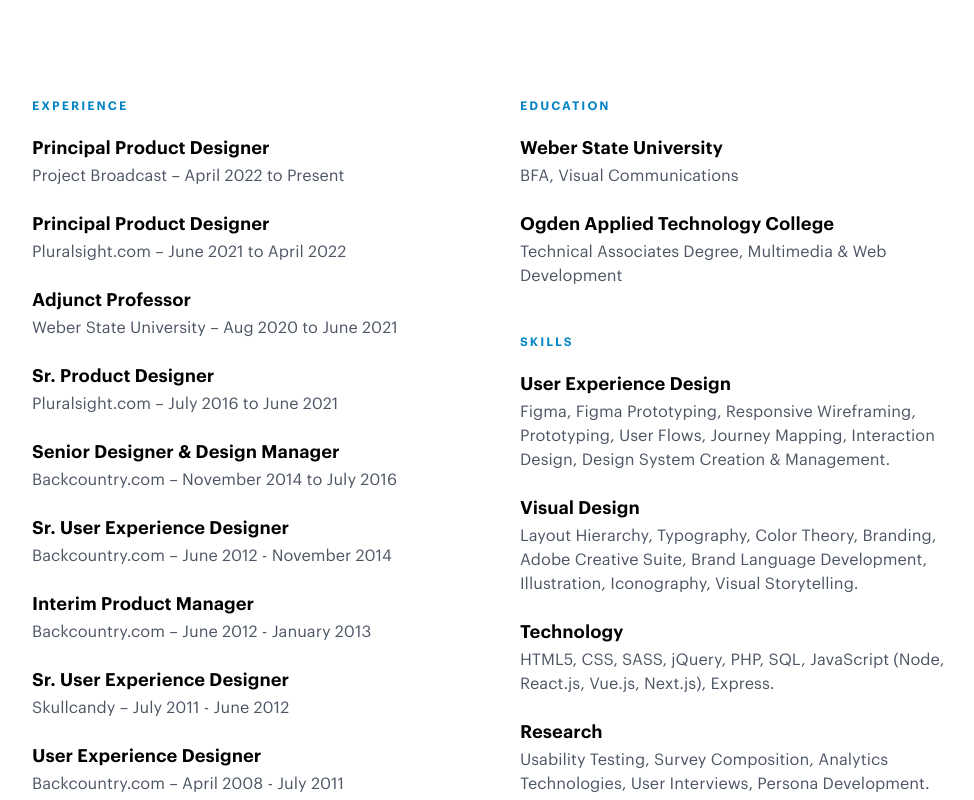
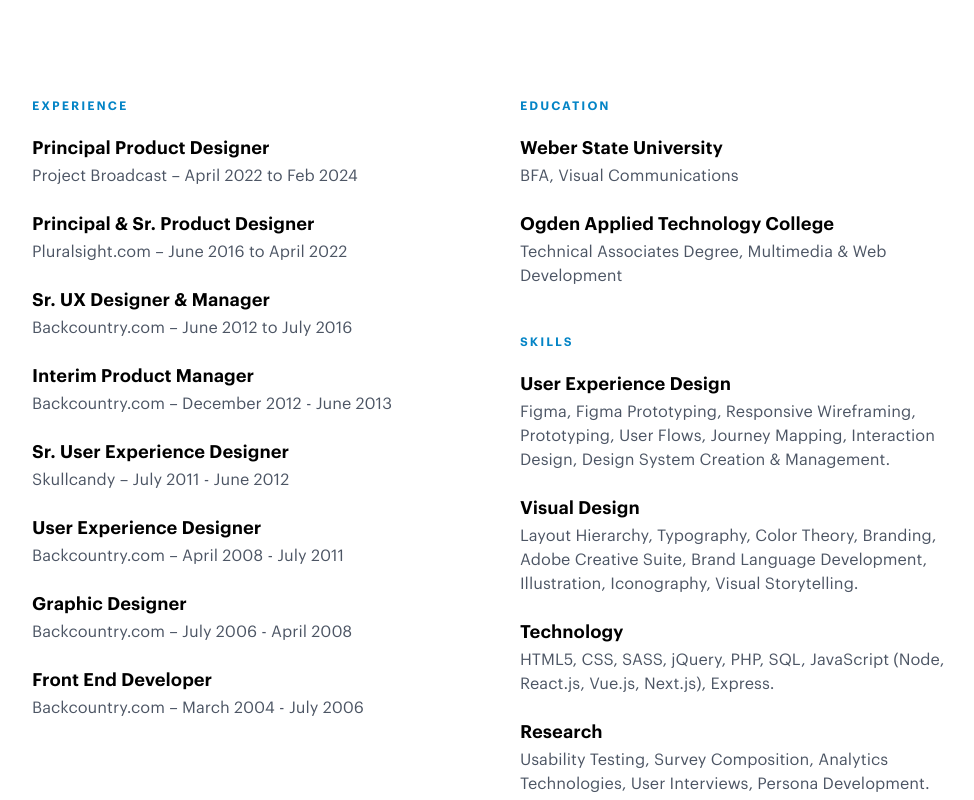
Before and after one commit to mich8060/portfolio, a React (Create React App) app: page / in a window 1280 px wide. Shown: the part 540-1340 px from the top of the page, without its empty margins (32-1006 px from the left). Built offline with nearby package versions, Linux system fonts and the light colour scheme.

Commit message:
Dates update

```diff
--- a/src/components/work/index.jsx
+++ b/src/components/work/index.jsx
@@ -7,17 +7,13 @@
                 <div className="work--column">
                     <small>Experience</small>
                     <ul>
-                        <li><strong>Principal Product Designer</strong> Project Broadcast – April 2022 to Present</li>
-                        <li><strong>Principal Product Designer</strong> Pluralsight.com – June 2021 to April 2022</li>
-                        <li><strong>Adjunct Professor</strong> Weber State University – Aug 2020 to June 2021</li>
-                        <li><strong>Sr. Product Designer</strong> Pluralsight.com – July 2016 to June 2021</li>
-                        <li><strong>Senior Designer & Design Manager</strong> Backcountry.com – November 2014 to July 2016</li>
-                        <li><strong>Sr. User Experience Designer</strong> Backcountry.com – June 2012 - November 2014</li>
-                        <li><strong>Interim Product Manager</strong> Backcountry.com – June 2012 - January 2013</li>
+                        <li><strong>Principal Product Designer</strong> Project Broadcast – April 2022 to Feb 2024</li>
+                        <li><strong>Principal & Sr. Product Designer</strong> Pluralsight.com – June 2016 to April 2022</li>
+                        <li><strong>Sr. UX Designer & Manager</strong> Backcountry.com – June 2012 to July 2016</li>
+                        <li><strong>Interim Product Manager</strong> Backcountry.com – December 2012 - June 2013</li>
                         <li><strong>Sr. User Experience Designer</strong> Skullcandy – July 2011 - June 2012</li>
                         <li><strong>User Experience Designer</strong> Backcountry.com – April 2008 - July 2011</li>
-                        <li><strong>Rapid Prototype Developer</strong> Backcountry.com – August 2007 - April 2008</li>
-                        <li><strong>Graphic Designer</strong> Backcountry.com – July 2006 - August 2007</li>
+                        <li><strong>Graphic Designer</strong> Backcountry.com – July 2006 - April 2008</li>
                         <li><strong>Front End Developer</strong> Backcountry.com – March 2004 - July 2006</li>
                     </ul>
                 </div>
```
